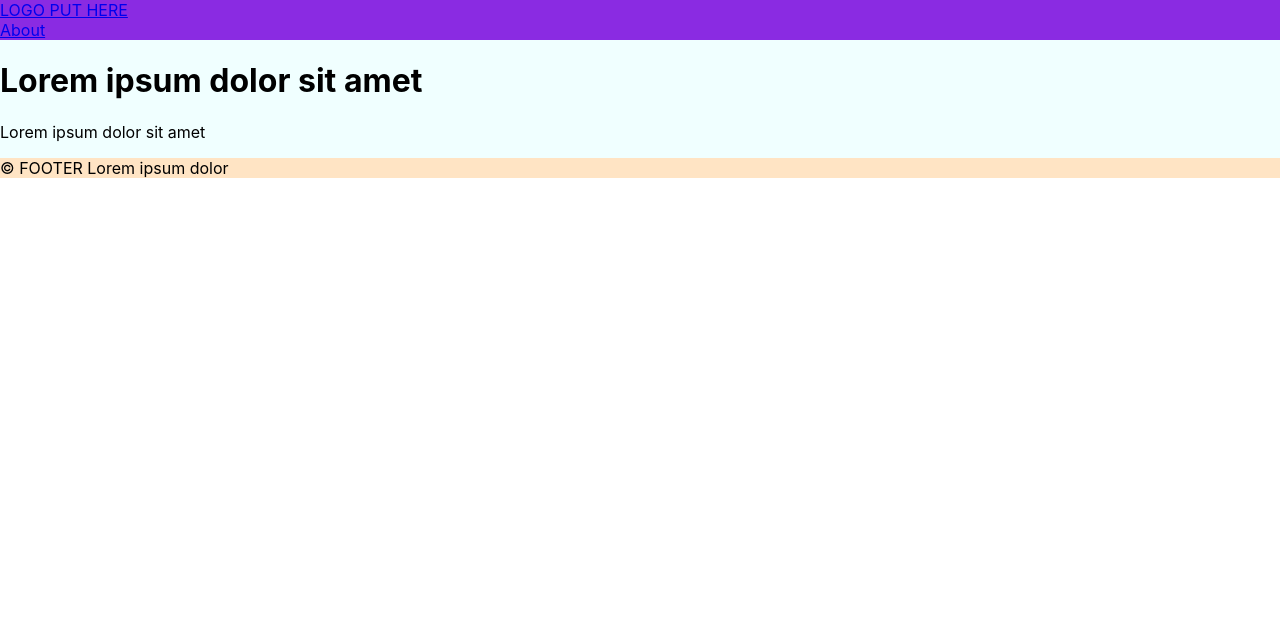
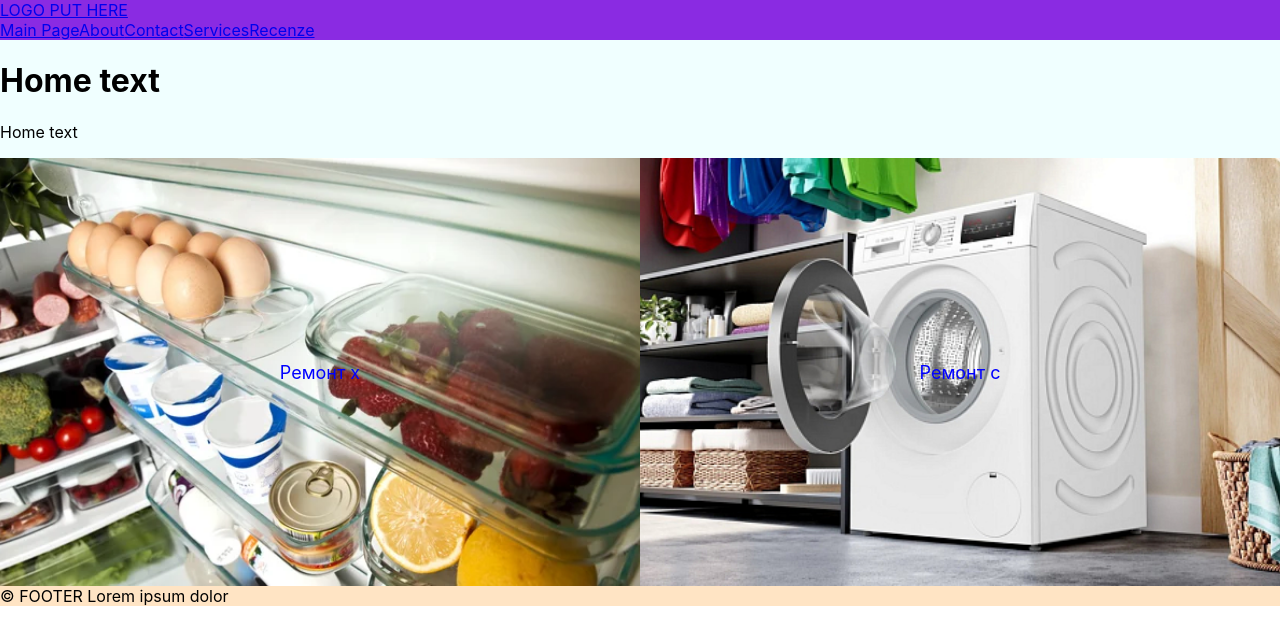
Before and after one commit to artursuvor/rem-chol, a React (Create React App) app: page / in a window 1280 px wide. Shown: the top 644 px of the page. Built offline with nearby package versions, Linux system fonts and the light colour scheme.

Commit message:
Added routes and some menu

```diff
--- a/public/index.html
+++ b/public/index.html
@@ -24,7 +24,7 @@
       work correctly both with client-side routing and a non-root public URL.
       Learn how to configure a non-root public URL by running `npm run build`.
     -->
-    <title>React App</title>
+    <title>Ремонт Холодильников Челябинск</title>
   </head>
   <body>
     <noscript>You need to enable JavaScript to run this app.</noscript>
--- a/src/components/App/App.tsx
+++ b/src/components/App/App.tsx
@@ -1,18 +1,23 @@
 import React from 'react';
-import ReactDOM from 'react-dom/client';
 import { BrowserRouter, Routes, Route, Link } from "react-router-dom";
 import './App.css';
 import Layout from '../Layout/Layout';
-import Home from '../../pages/Home';
+import Home from '../../pages/Home/Home';
 import About from '../../pages/About';
+import Contacts from '../../pages/Contacts';
+import Services from '../../pages/Services';
+import Recenze from '../../pages/Recenze';
 
-function App() {
+function App(): JSX.Element {
   return (
     <BrowserRouter>
       <Routes>
         <Route path="/" element={<Layout />}>
           <Route index element={<Home />} />
           <Route path="about" element={<About />} />
+          <Route path="services" element={<Services />} />
+          <Route path="contacts" element={<Contacts />} />
+          <Route path="recenze" element={<Recenze />} />
         </Route>
       </Routes>
     </BrowserRouter>
--- a/src/components/Header/Header.tsx
+++ b/src/components/Header/Header.tsx
@@ -7,11 +7,11 @@ const Header: React.FC = () => {
         <header>
             <Link className="site-logo" to="/">LOGO PUT HERE</Link>
             <nav>
-                <NavLink
-                    to="/about"
-                >
-                    About
-                </NavLink>
+                <NavLink to="/">Main Page</NavLink>
+                <NavLink to="/about">About</NavLink>
+                <NavLink to="/contacts">Contact</NavLink>
+                <NavLink to="/services">Services</NavLink>
+                <NavLink to="/recenze">Recenze</NavLink>
             </nav>
         </header>
     );
--- a/src/pages/About.tsx
+++ b/src/pages/About.tsx
@@ -1,17 +1,22 @@
-import React from "react";
-import { Link } from "react-router-dom";
+import React from 'react';
 
-export default function About() {
+const About: React.FC = () => {
   return (
     <div className="about-page-container">
       <div className="about-page-content">
-                <h1>Lorem ipsum dolor sit amet consectetur adipisicing elit. Repudiandae ad magni reprehenderit magnam</h1>
-                <p>Lorem ipsum dolor sit amet consectetur adipisicing elit. Repudiandae ad magni reprehenderit magnam</p>
-                <p>Lorem ipsum dolor sit amet consectetur adipisicing elit. Repudiandae ad magni reprehenderit magnam</p>
+        <h1>About text</h1>
+        <p>About text</p>
+        <p>About text</p>
       </div>
       <div className="about-page-cta">
-                <h2>Lorem ipsum dolor sit amet<br />Lorem ipsum dolor sit amet</h2>
+        <h2>
+          About text
+          <br />
+          About text
+        </h2>
       </div>
     </div>
   );
-}
+};
+
+export default About;
--- /dev/null
+++ b/src/pages/Contacts.tsx
@@ -0,0 +1,11 @@
+import React from 'react';
+
+const Contacts: React.FC = () => {
+  return (
+    <div className="contacts-page-container">
+      <h1>Contacts</h1>
+    </div>
+  );
+};
+
+export default Contacts;
--- a/src/pages/Home.tsx
+++ /dev/null
@@ -1,11 +0,0 @@
-import React from "react"
-import { Link } from "react-router-dom"
-
-export default function Home() {
-    return (
-        <div className="home-container">
-            <h1>Lorem ipsum dolor sit amet</h1>
-            <p>Lorem ipsum dolor sit amet</p>
-        </div>
-    )
-};
--- /dev/null
+++ b/src/pages/Home/Home.css
@@ -0,0 +1,52 @@
+.image-container {
+    display: flex;
+    overflow: hidden;
+}
+
+.image-container img {
+    width: 50%;
+    height: auto;
+    transition: transform 0.5s ease-in-out;
+    cursor: pointer;
+}
+
+.image-left {
+    order: 1;
+    object-fit: cover;
+}
+
+.image-right {
+    order: 2;
+    object-fit: cover;
+}
+
+.image-left:hover {
+    transform: scale(1.15);
+    filter: blur(2px) brightness(90%);
+}
+
+.image-right:hover {
+    transform: scale(1.15);
+    filter: blur(5px) brightness(90%);
+}
+
+.image-with-text {
+    position: relative;
+    width: 50%;
+    overflow: hidden;
+    cursor: pointer;
+}
+
+.image-with-text img {
+    width: 100%;
+    height: 100%;
+}
+
+.image-text {
+    position: absolute;
+    top: 50%;
+    left: 50%;
+    transform: translate(-50%, -50%);
+    color: blue;
+    font-size: 18px;
+}
--- /dev/null
+++ b/src/pages/Home/Home.tsx
@@ -0,0 +1,33 @@
+import React from 'react';
+import './Home.css';
+
+const Home: React.FC = () => {
+  return (
+    <div className="home-container">
+      <h1>Home text</h1>
+      <p>Home text</p>
+      <div className="choose-panel">
+        <div className="image-container">
+          <div className="image-with-text">
+            <img
+              src="./img/refrigerator.jpg"
+              alt="Repairing refrigerators"
+              className="image-left"
+            />
+            <span className="image-text">Ремонт х</span>
+          </div>
+          <div className="image-with-text">
+            <img
+              src="./img/wash.jpg"
+              alt="Repairing washing machines"
+              className="image-right"
+            />
+            <span className="image-text">Ремонт с</span>
+          </div>
+        </div>
+      </div>
+    </div>
+  );
+};
+
+export default Home;
--- /dev/null
+++ b/src/pages/Recenze.tsx
@@ -0,0 +1,40 @@
+import React, { useEffect, useState } from 'react';
+
+const Recenze: React.FC = () => {
+  const [data, setData] = useState<any>(null);
+
+  useEffect(() => {
+    const fetchData = async () => {
+      try {
+        const response = await fetch(
+          'https://www.google.com/localservices/prolist?spp=Cg0vZy8xMWZrd2N3Yl9s&scp=Ch1nY2lkOmFwcGxpYW5jZV9yZXBhaXJfc2VydmljZRon0YDQtdC80L7QvdGCINGF0L7Qu9C-0LTQuNC70YzQvdC40LrQvtCyIjrRgNC10LzQvtC90YIg0YXQvtC70L7QtNC40LvRjNC90LjQutC-0LIg0YfQtdC70Y_QsdC40L3RgdC6KifRgNC10LzQvtC90YIg0YXQvtC70L7QtNC40LvRjNC90LjQutC-0LI%3D&src=2&slp=UhUIARIREg8iDS9nLzExZmt3Y3diX2w#ts=3'
+        );
+
+        if (!response.ok) {
+          throw new Error(`HTTP error! Status: ${response.status}`);
+        }
+
+        const responseData = await response.json();
+        setData(responseData);
+      } catch (error: any) {
+        console.error('Error fetching data:', error.message);
+      }
+    };
+
+    fetchData();
+  }, []);
+console.log(data)
+  return (
+    <div className="recenze-page-container">
+      <h1>Recenze</h1>
+      {data && (
+        <div>
+          {/* Ваши действия с данными здесь, например, отображение данных */}
+          <pre>{JSON.stringify(data, null, 2)}</pre>
+        </div>
+      )}
+    </div>
+  );
+};
+
+export default Recenze;
--- /dev/null
+++ b/src/pages/Services.tsx
@@ -0,0 +1,11 @@
+import React from 'react';
+
+const Services: React.FC = () => {
+  return (
+    <div className="services-page-container">
+      <h1>Services</h1>
+    </div>
+  );
+};
+
+export default Services;
```
Also changed, not shown: public/img/refrigerator.jpg (added), public/img/wash.jpg (added), public/manifest.json. Lines whose indentation alone changed are shown as unchanged.
